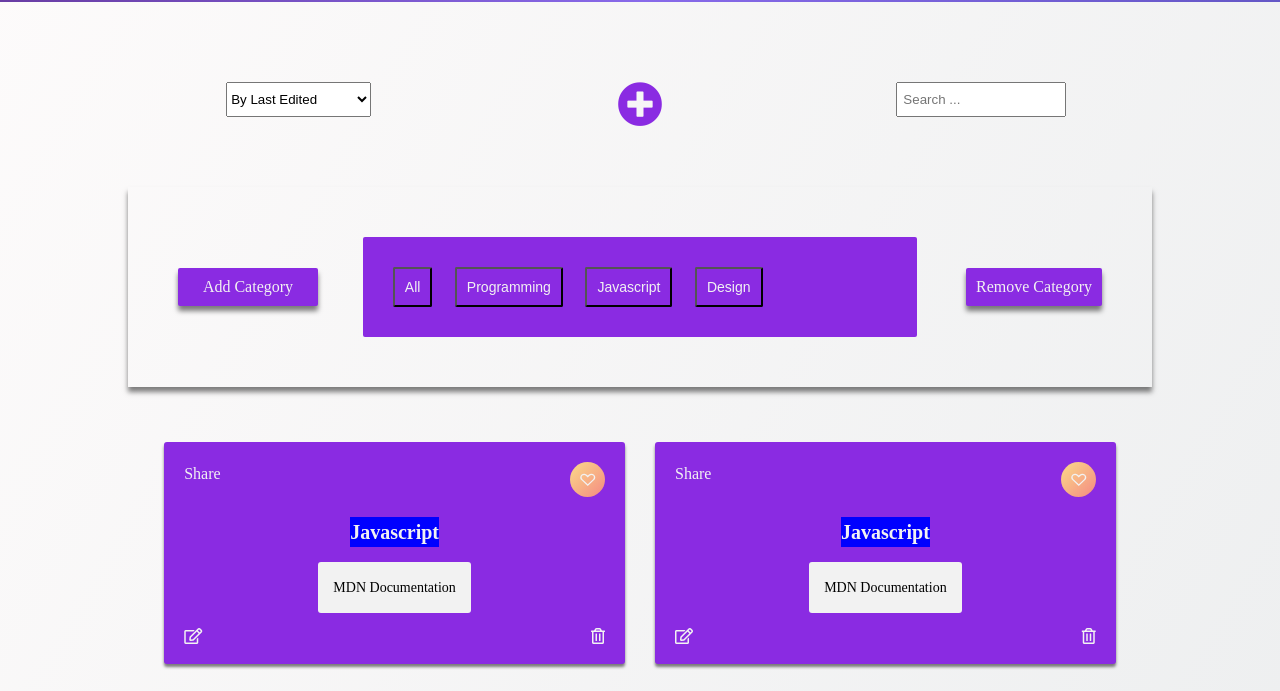
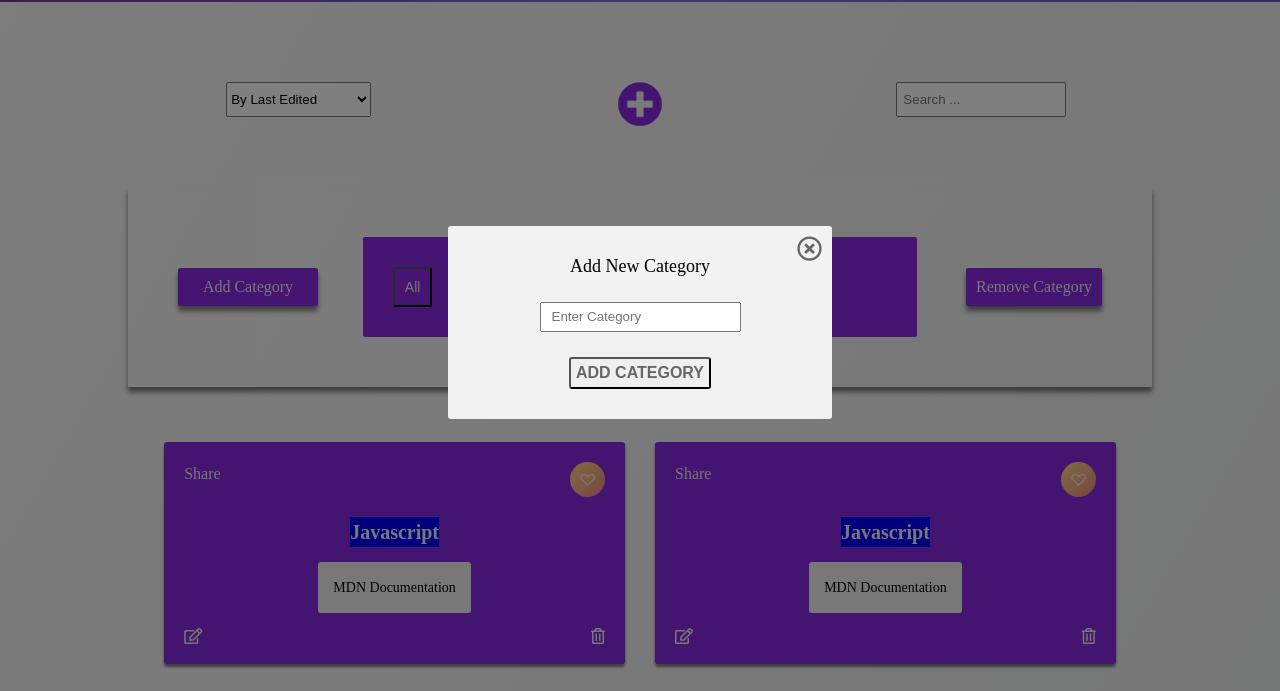
Before and after one commit to ChanMyaeOo/personal-links-collection, a website built with Parcel: page src/index.html in a window 1280 px wide. Shown: the part 78-769 px from the top of the page. Built offline with nearby package versions, Linux system fonts and the light colour scheme.

Commit message:
added link category add form

```diff
--- a/src/index.html
+++ b/src/index.html
@@ -269,6 +269,27 @@
         <i class="far fa-times-circle form__close" id="link-add-form-close"></i>
       </form>
     </div>
+
+    <!-- Link category add modal box section -->
+    <div class="category-add-modal">
+      <form class="cat-add-form">
+        <p class="cat-add-form__title">Add New Category</p>
+        <input
+          type="text"
+          name="catAddInput"
+          id="cat-add-input"
+          class="category-add-input"
+          placeholder="Enter Category"
+        />
+
+        <input type="submit" value="Add Category" class="cat-add-submit" />
+
+        <i
+          class="far fa-times-circle cat-add-form__close"
+          id="cat-add-form-close"
+        ></i>
+      </form>
+    </div>
     <script src="./js/index.js"></script>
   </body>
 </html>
--- a/src/sass/abstracts/_mixins.scss
+++ b/src/sass/abstracts/_mixins.scss
@@ -50,3 +50,17 @@ normal-laptop   -1200px - 1800px
     }
   }
 }
+
+// Input form modal box
+@mixin modal-overlay {
+  position: fixed;
+  left: 0;
+  top: 0;
+  width: 100%;
+  height: 100vh;
+  background: rgba(0, 0, 0, 0.5);
+  @include d-flex;
+  visibility: hidden;
+  opacity: 0;
+  transition: visibility 0s, opacity 0.5s;
+}
--- a/src/sass/base/_typography.scss
+++ b/src/sass/base/_typography.scss
@@ -114,3 +114,29 @@
     color: $color-blueviolet;
   }
 }
+
+// Link Category add form section
+.cat-add-form__title {
+  font-size: 1.8rem;
+  font-weight: 400;
+}
+
+.cat-add-submit {
+  text-transform: uppercase;
+  font-size: $default-font-size;
+  font-weight: bold;
+  color: $color-grey;
+
+  &:hover {
+    color: $color-blueviolet;
+  }
+}
+
+.cat-add-form__close {
+  font-size: 2.5rem;
+  color: $color-grey;
+
+  &:hover {
+    color: $color-black;
+  }
+}
--- /dev/null
+++ b/src/sass/components/_cat-addform.scss
@@ -0,0 +1,39 @@
+.category-add-modal {
+  @include modal-overlay;
+  visibility: visible;
+  opacity: 1;
+
+  .cat-add-form {
+    background: $color-white;
+    padding: 3rem;
+    width: 30%;
+    border-radius: 3px;
+    @include d-flex;
+    flex-direction: column;
+    position: relative;
+
+    &__close {
+      position: absolute;
+      top: 1rem;
+      right: 1rem;
+      cursor: pointer;
+    }
+  }
+
+  .category-add-input {
+    margin: 2.5rem;
+    height: 3rem;
+    padding: 1rem;
+
+    &:focus {
+      border: 1px solid $color-grey;
+      outline: none;
+    }
+  }
+
+  .cat-add-submit {
+    padding: 0.5rem;
+    border-radius: 3px;
+    cursor: pointer;
+  }
+}
--- a/src/sass/components/_modal-addform.scss
+++ b/src/sass/components/_modal-addform.scss
@@ -1,14 +1,5 @@
 .data-add-modal {
-  position: fixed;
-  left: 0;
-  top: 0;
-  width: 100%;
-  height: 100vh;
-  background: rgba(0, 0, 0, 0.5);
-  @include d-flex;
-  visibility: hidden;
-  opacity: 0;
-  transition: visibility 0s, opacity 0.5s;
+  @include modal-overlay;
 
   .form {
     @include d-flex;
--- a/src/sass/main.scss
+++ b/src/sass/main.scss
@@ -5,6 +5,7 @@
 @import './base/typography';
 
 @import './components/modal-addform';
+@import './components/cat-addform';
 
 @import './layouts/header';
 @import './layouts/main-section';
```
